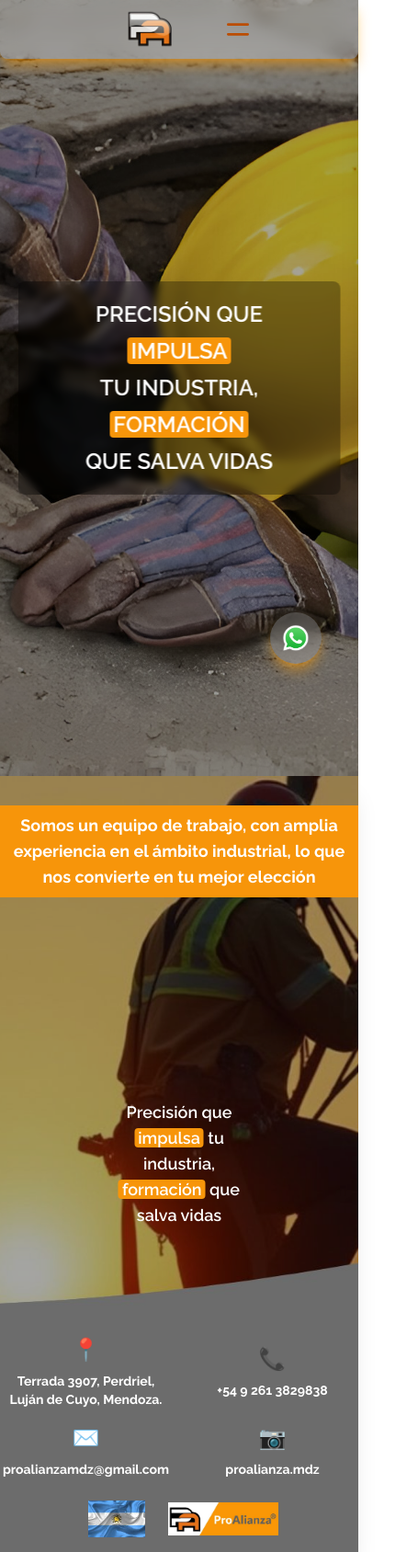
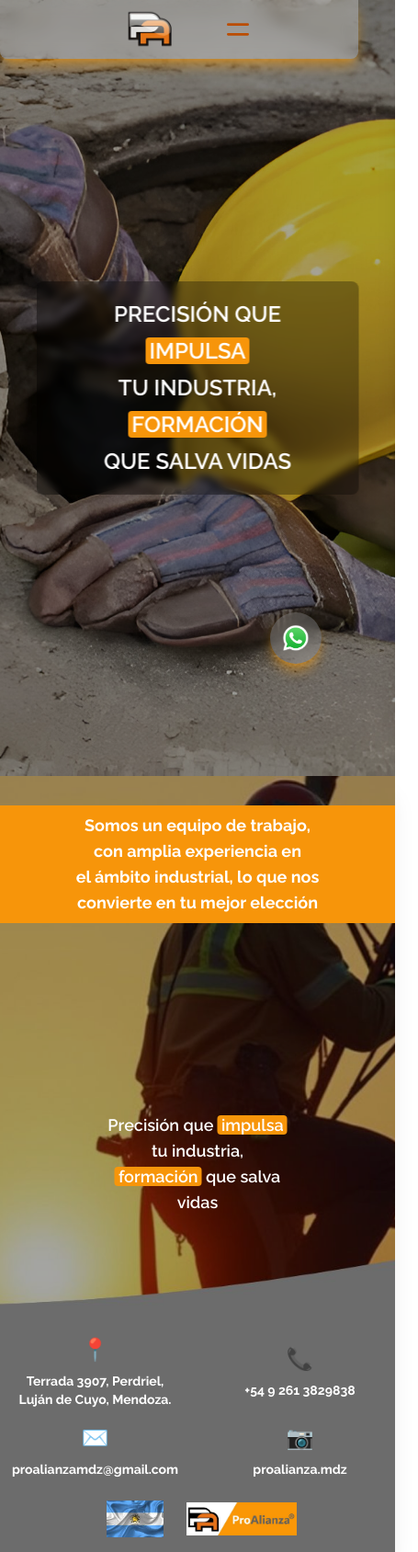
Before and after one commit to JoaquinFarah/test, a Next.js app: page / in a window 390 px wide. Shown: the whole page at 92% size, 455 px wide, since content can reach past the window. Built offline with nearby package versions, Linux system fonts and the light colour scheme.

Commit message:
Refactor Footer and Index components for improved layout and responsiveness

```diff
--- a/src/app/components/Footer.tsx
+++ b/src/app/components/Footer.tsx
@@ -20,8 +20,8 @@ export default function Footer() {
     window.open(url, '_blank');
   };
   return (
-    <div className="w-full min-h-screen flex flex-col">
-      <div className="relative flex-1 w-full min-h-[32rem]">
+    <div className="relative h-screen min-h-screen -mr-10 bg-gray-50">
+      <div className="relative w-full h-full min-h-screen">
         <Image
           src="/Footer.jpg"
           alt="Icono"
@@ -34,7 +34,13 @@ export default function Footer() {
           style={{ backgroundColor: '#f7950a', zIndex: 1 }}
           className="absolute text-lg sm:text-2xl md:text-3xl flex justify-center items-center mt-8 sm:mt-20 p-2 sm:px-10 md:px-36 font-bold text-center text-white w-full"
         >
-          Somos un equipo de trabajo, con amplia experiencia en el ámbito industrial, lo que nos convierte en tu mejor elección
+          Somos un equipo de trabajo,
+          <br className="block sm:hidden" />
+          con amplia experiencia en
+          <br className="block sm:hidden" />
+          el ámbito industrial, lo que nos
+          <br className="block sm:hidden" />
+          convierte en tu mejor elección
         </div>
 
         <div className="absolute left-1/2 top-1/2 -translate-x-1/2 -translate-y-1/2 text-white text-lg sm:text-2xl md:text-3xl font-semibold p-2 sm:p-5 max-w-xs sm:max-w-lg md:max-w-4xl text-center z-10">
--- a/src/app/page.tsx
+++ b/src/app/page.tsx
@@ -43,7 +43,7 @@ export default function Index() {
       <Navbar />
       <Whatsapp />
 
-      <div className="relative min-h-[60vh] h-screen">
+      <div className="relative h-screen min-h-screen -mr-10">
         <Slider {...settings}>
           {carouselImages.map((image, index) => (
             <div key={index} className="relative min-h-[60vh] h-screen">
```
